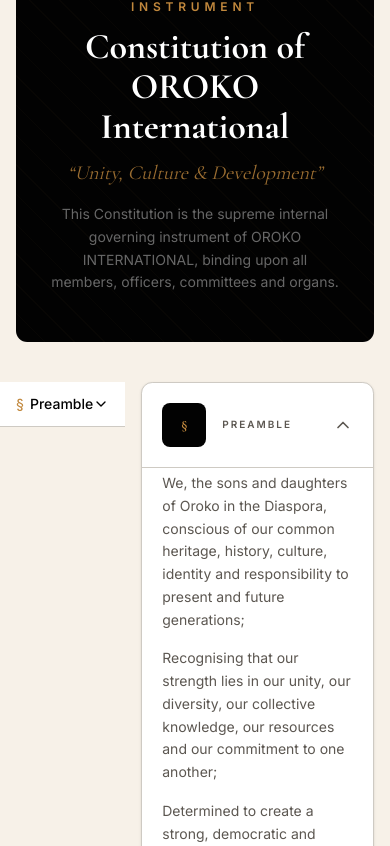
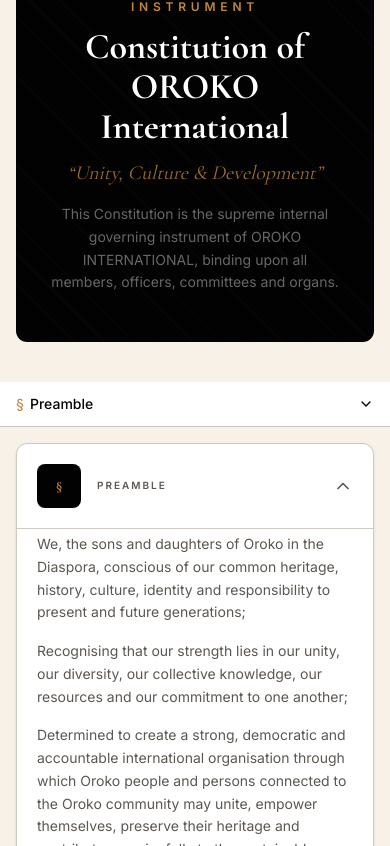
Before and after one commit to SBMBENDE/oroko-international-organisation, a Next.js app: page /governance/constitution in a window 390 px wide. Shown: the part 254-1100 px from the top of the page. Built offline with nearby package versions, Linux system fonts and the light colour scheme.

Commit message:
fix: move mobile TOC outside flex row so it stacks above accordion on all screen sizes

```diff
--- a/components/governance/ConstitutionViewer.tsx
+++ b/components/governance/ConstitutionViewer.tsx
@@ -43,8 +43,14 @@
   ];
 
   return (
-    <div className="flex gap-8 lg:gap-10 items-start">
-      {/* Desktop TOC sidebar */}
+    <div>
+      {/* Mobile TOC — stacks above accordion; outside the flex row so it never sits beside content */}
+      <div className="lg:hidden mb-4">
+        <MobileToc items={allItems} openId={openId} onOpen={open} />
+      </div>
+
+      <div className="flex gap-8 lg:gap-10 items-start">
+        {/* Desktop TOC sidebar */}
       <nav className="hidden lg:block w-60 shrink-0 sticky top-20 max-h-[calc(100vh-88px)] overflow-y-auto pr-2">
         <p className="text-[10px] tracking-[0.2em] uppercase text-oroko-gold font-semibold mb-3 px-2">
           Contents
@@ -68,8 +74,7 @@
         </ul>
       </nav>
 
-      {/* Mobile TOC dropdown */}
-      <MobileToc items={allItems} openId={openId} onOpen={open} />
+      {/* Mobile TOC dropdown rendered above — removed from flex row */}
 
       {/* Accordion content */}
       <div className="flex-1 min-w-0 space-y-3">
@@ -160,6 +165,7 @@
           </div>
         </AccordionItem>
       </div>
+    </div>
     </div>
   );
 }
```
